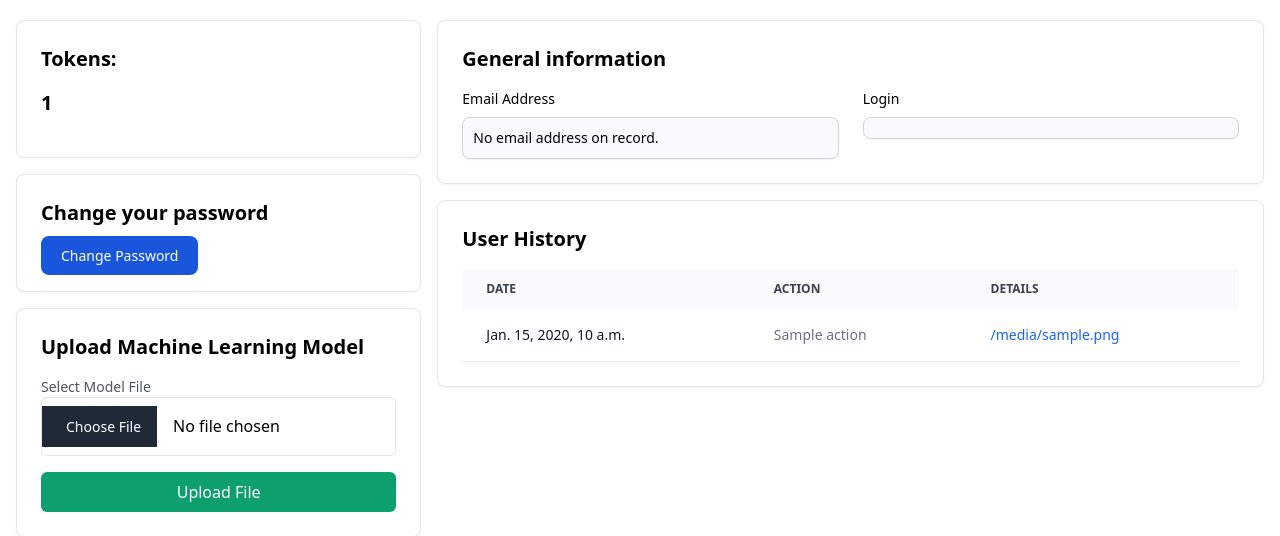
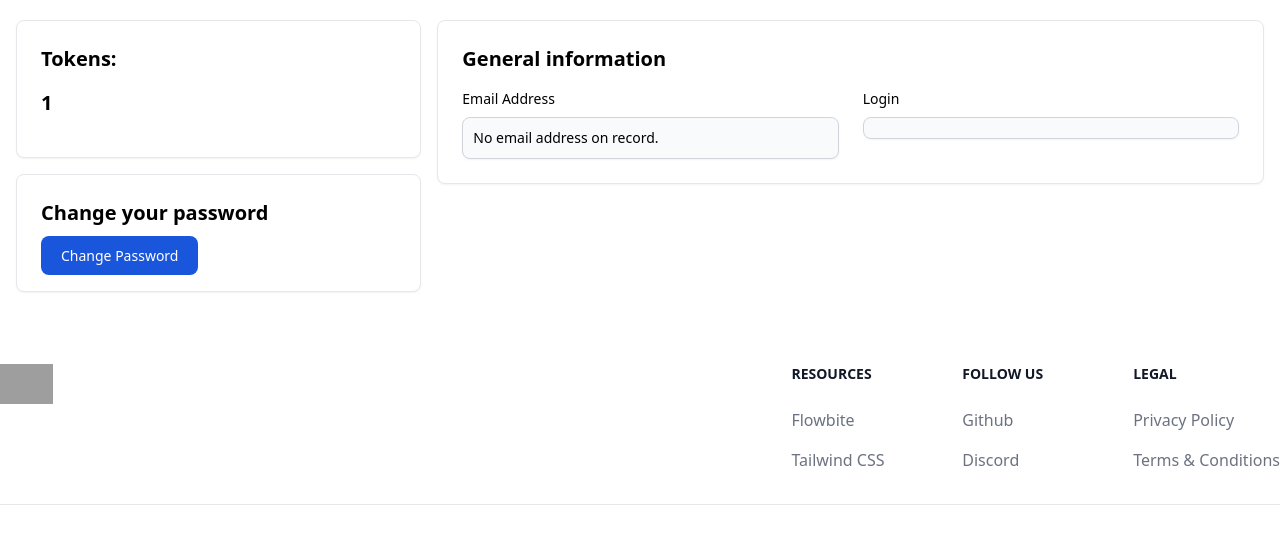
Before and after one commit to brdywltn/ML-A-A-S, a Django app: template myproject/myapp/templates/user_page.html in a window 1280 px wide. Shown: the part 224-760 px from the top of the page. Run offline with Django 5.2, Linux system fonts and the light colour scheme; tables that the repository leaves empty hold one stand-in row (values such as "Sample post"); the template is opened without the code that fills it: values that come from a table or form of the project are taken from there, most other values are stand-ins (such as "Sample title", 1, 10 or a date in 2020); style sheets or scripts are compiled from the project's sources; some libraries are stand-ins or nearby versions; grey boxes are pictures that could not be loaded.

Commit message:
commenting out base user for the demo. deleted redundant/commented out code in models.py. updated user_page to not display all user logs to the base user

```diff
--- a/myproject/myapp/management/commands/make_users.py
+++ b/myproject/myapp/management/commands/make_users.py
@@ -12,8 +12,8 @@ class Command(BaseCommand):
         if not Profile.objects.filter(username="admin").exists():
             Profile.objects.create_user("admin", password="placeholder")
 
-        if not Profile.objects.filter(username="base_user").exists():
-            Profile.objects.create_user("base_user", password="placeholder")
+        # if not Profile.objects.filter(username="base_user").exists():
+        #     Profile.objects.create_user("base_user", password="placeholder")
 
         if not Profile.objects.filter(username="ml_engineer").exists():
             Profile.objects.create_user("ml_engineer", password="placeholder")
--- a/myproject/myapp/templates/user_page.html
+++ b/myproject/myapp/templates/user_page.html
@@ -86,7 +86,7 @@
       {% comment %} REPLACE WITH LOGIC TO CHECK PROPER USER {% endcomment %}
     </div>
     {% endif %}
-    {% if 1 %}
+    {% if user_profile.user_type == 2 %}
 
     <div
       class="p-4 mb-4 bg-white border border-gray-200 rounded-lg shadow-sm 2xl:col-span-2 dark:border-gray-700 sm:p-6 dark:bg-gray-800"
@@ -123,7 +123,8 @@
         </button>
       </form>
     </div>
-    {% comment %} AI content {% endcomment %} {% endif%}
+    {% comment %} AI content {% endcomment %}
+    {% endif %}
   </div>
 
   <div class="col-span-2">
@@ -172,6 +173,7 @@
         </div>
       </div>
     </div>
+    {% if user_profile.user_type == 1 or user_profile.user_type == 2 %}
     <div
       class="p-4 mb-4 bg-white border border-gray-200 rounded-lg shadow-sm 2xl:col-span-2 dark:border-gray-700 sm:p-6 dark:bg-gray-800"
     >
@@ -212,9 +214,11 @@
         </tbody>
       </table>
     </div>
+
+    {% endif %}
     {% if 1 %} {% comment %} REPLACE WITH LOGIC TO CHECK PROPER USER
     {%endcomment %}
-    {% if user_profile.user_type == 2 %}
+    {% comment %} {% if user_profile.user_type == 2 %}
     <div
       class="p-4 mb-4 bg-white border border-gray-200 rounded-lg shadow-sm 2xl:col-span-2 dark:border-gray-700 sm:p-6 dark:bg-gray-800"
     >
@@ -259,7 +263,7 @@
         </tbody>
       </table>
     </div>
-    {% endif %}
+    {% endif %} {% endcomment %}
     {% endif %} {% comment %} Admin page functionality end {% endcomment %}
   </div>
 </div>
```
Also changed, not shown: myproject/myapp/models.py (+0 -27 lines), 1 other file.
